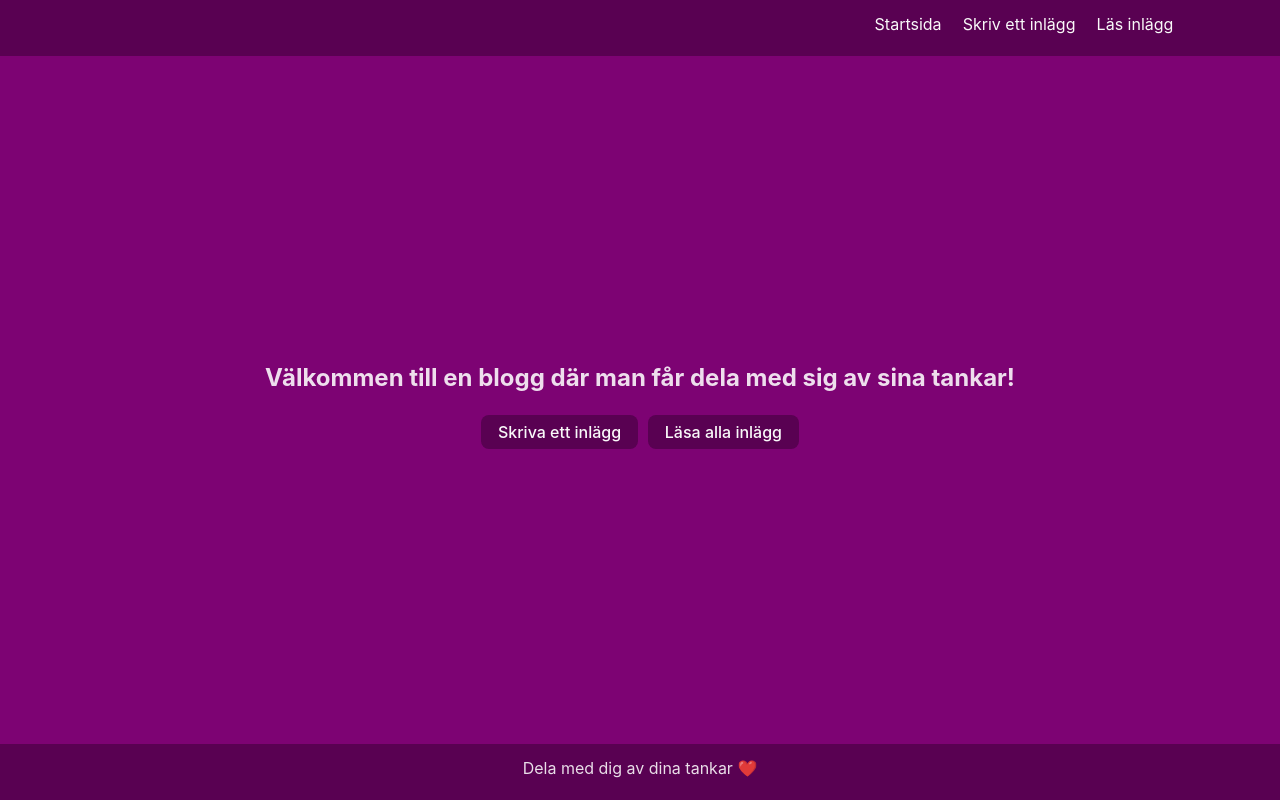
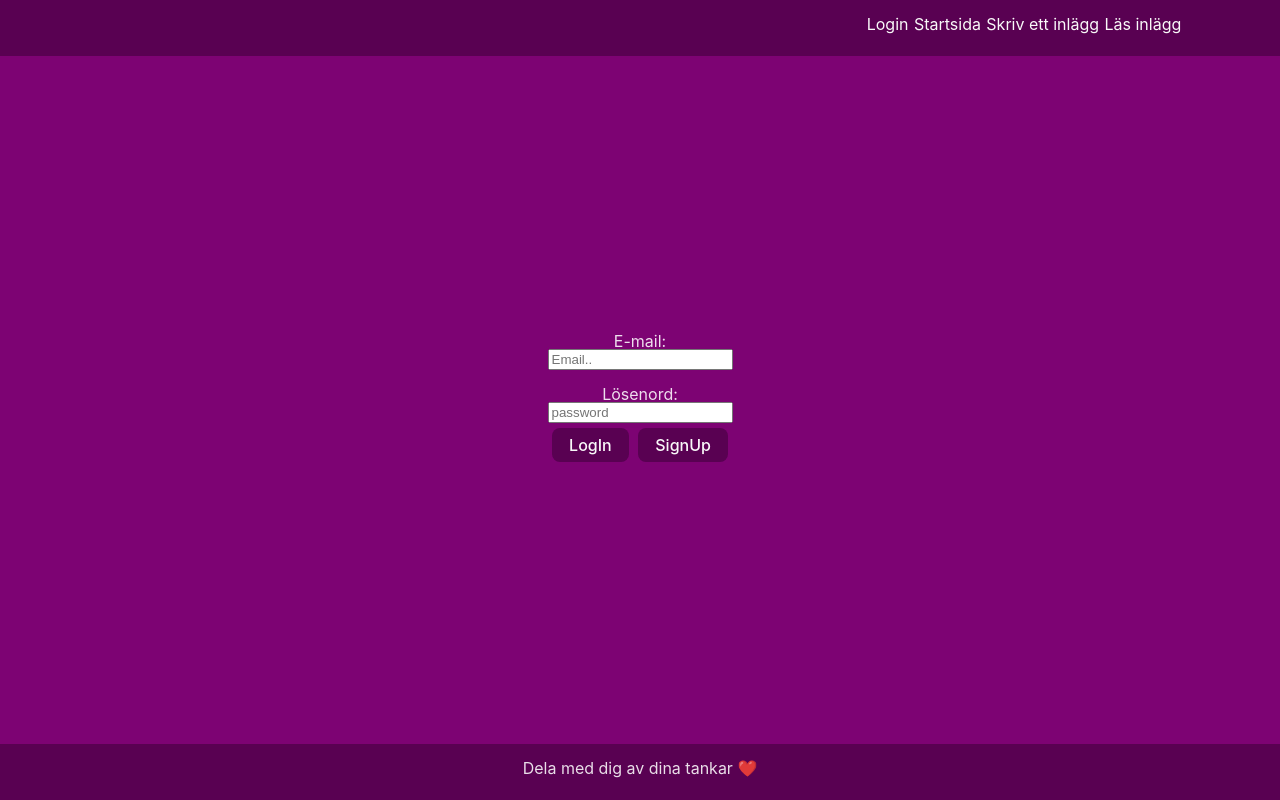
Before and after one commit to SaraEmiliaJohnsson/firebase-blogg, a React (Vite) app: page / in a window 1280 px wide. Built offline with nearby package versions, Linux system fonts and the light colour scheme; no server answers.

Commit message:
added login function

```diff
--- a/src/App.tsx
+++ b/src/App.tsx
@@ -6,6 +6,7 @@ import HeaderComponent from './components/HeaderComponent'
 import NewBloggPost from './components/NewBloggPost'
 import SeeAllBloggPosts from './components/SeeAllBloggPosts'
 import StartingPageComponent from './components/StartingPageComponent'
+import LogInComponent from './components/LoginComponent'
 
 function App() {
 
@@ -14,7 +15,8 @@ function App() {
     <Router>
       <HeaderComponent />
       <Routes>
-        <Route path='/' element={<StartingPageComponent />} />
+        <Route path='/' element={<LogInComponent />} />
+        <Route path='/start' element={<StartingPageComponent />} />
         <Route path='/newpost' element={<NewBloggPost />} />
         <Route path='/allposts' element={<SeeAllBloggPosts />} />
       </Routes>
--- a/src/components/HeaderComponent.tsx
+++ b/src/components/HeaderComponent.tsx
@@ -8,7 +8,8 @@ const HeaderComponent = () => {
             <section className="header-container">
                 <nav>
                     <ul>
-                        <li><Link to='/'>Startsida</Link></li>
+                        <li><Link to='/'>Login</Link></li>
+                        <li><Link to='/start'>Startsida</Link></li>
                         <li><Link to='/newpost'>Skriv ett inlägg</Link></li>
                         <li><Link to='/allposts'>Läs inlägg</Link></li>
                     </ul>
--- /dev/null
+++ b/src/components/LoginComponent.tsx
@@ -0,0 +1,55 @@
+import { createUserWithEmailAndPassword, signInWithEmailAndPassword } from "firebase/auth";
+import { useState } from "react";
+import { useNavigate } from "react-router-dom";
+import { auth } from "../features/firebaseConfig";
+
+
+const LogInComponent = () => {
+    const [email, setEmail] = useState('');
+    const [password, setPassword] = useState('');
+    const navigate = useNavigate();
+
+    const createUser = async () => {
+        createUserWithEmailAndPassword(auth, email, password)
+            .then((userCrediential) => {
+                console.log('Inloggad', userCrediential);
+                navigate('/start');
+
+            })
+            .catch((error) => {
+                console.log(error.message);
+
+            });
+    }
+
+    const signInUser = async () => {
+        signInWithEmailAndPassword(auth, email, password)
+            .then((userCredinteial) => {
+                console.log('Inloggad', userCredinteial);
+                navigate('/start');
+            })
+            .catch((error) => {
+                console.log(error.message);
+
+            })
+    }
+
+    return (
+        <>
+            <section className="main-container">
+                <label>E-mail:</label>
+                <input type="text" placeholder="Email.." id="email" value={email} onChange={(e) => setEmail(e.target.value)} />
+                <br />
+                <label>Lösenord:</label>
+                <input type="password" placeholder="password" value={password} onChange={(e) => setPassword(e.target.value)} />
+                <section>
+                    <button onClick={signInUser}>LogIn</button>
+                    <button onClick={createUser}>SignUp</button>
+                </section>
+            </section>
+
+        </>
+    )
+}
+
+export default LogInComponent;
--- a/src/components/NewBloggPost.tsx
+++ b/src/components/NewBloggPost.tsx
@@ -1,6 +1,7 @@
 import { addDoc, collection } from "firebase/firestore";
 import { useState } from "react";
 import db from "../features/firebaseConfig";
+import { useNavigate } from "react-router-dom";
 
 
 export interface BloggPost {
@@ -15,6 +16,7 @@ export interface BloggPost {
 const NewBloggPost = () => {
     const [rubrik, setRubrik] = useState('');
     const [text, setNewText] = useState('');
+    const navigate = useNavigate();
 
     const handleSave = async () => {
 
@@ -27,8 +29,7 @@ const NewBloggPost = () => {
         try {
             const docRef = await addDoc(collection(db, 'bloggposts'), newBloggPost);
             console.log("Document written with ID: ", docRef.id);
-            setRubrik('');
-            setNewText('');
+            navigate('/allposts')
         } catch (error) {
             console.error('Error adding document', error);
         }
--- a/src/features/firebaseConfig.ts
+++ b/src/features/firebaseConfig.ts
@@ -1,4 +1,5 @@
 import { initializeApp } from "firebase/app";
+import { getAuth } from "firebase/auth";
 import { getFirestore } from "firebase/firestore";
 
 
@@ -15,4 +16,6 @@ const firebaseConfig = {
 const app = initializeApp(firebaseConfig);
 const db = getFirestore(app);
 
+export const auth = getAuth(app);
+
 export default db;
--- a/src/main.tsx
+++ b/src/main.tsx
@@ -2,7 +2,7 @@ import React from 'react'
 import ReactDOM from 'react-dom/client'
 import App from './App.tsx'
 import './index.css'
-import { configureStore } from '@reduxjs/toolkit'
+// import { configureStore } from '@reduxjs/toolkit'
 
 
 // const store = configureStore({
```
